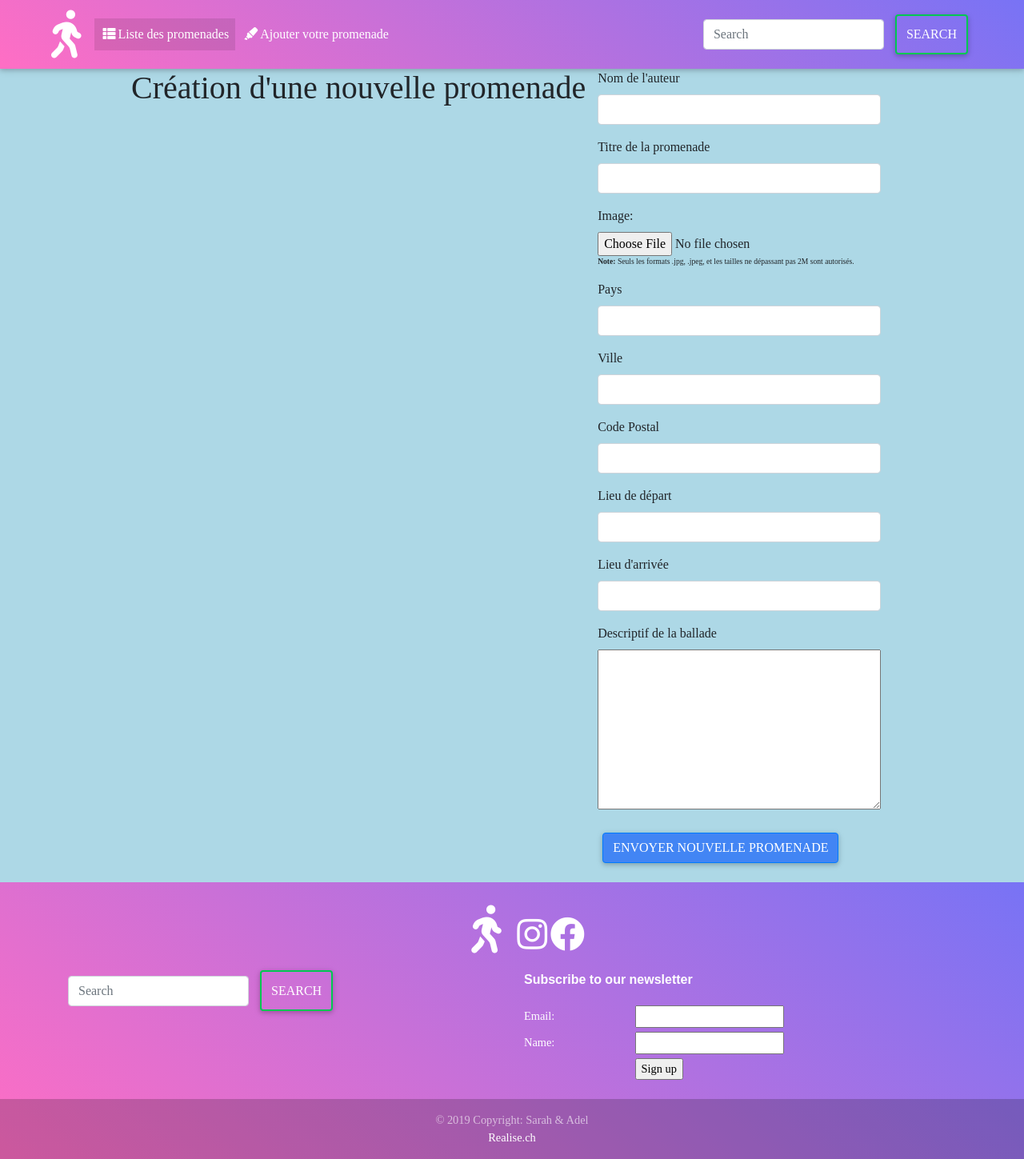
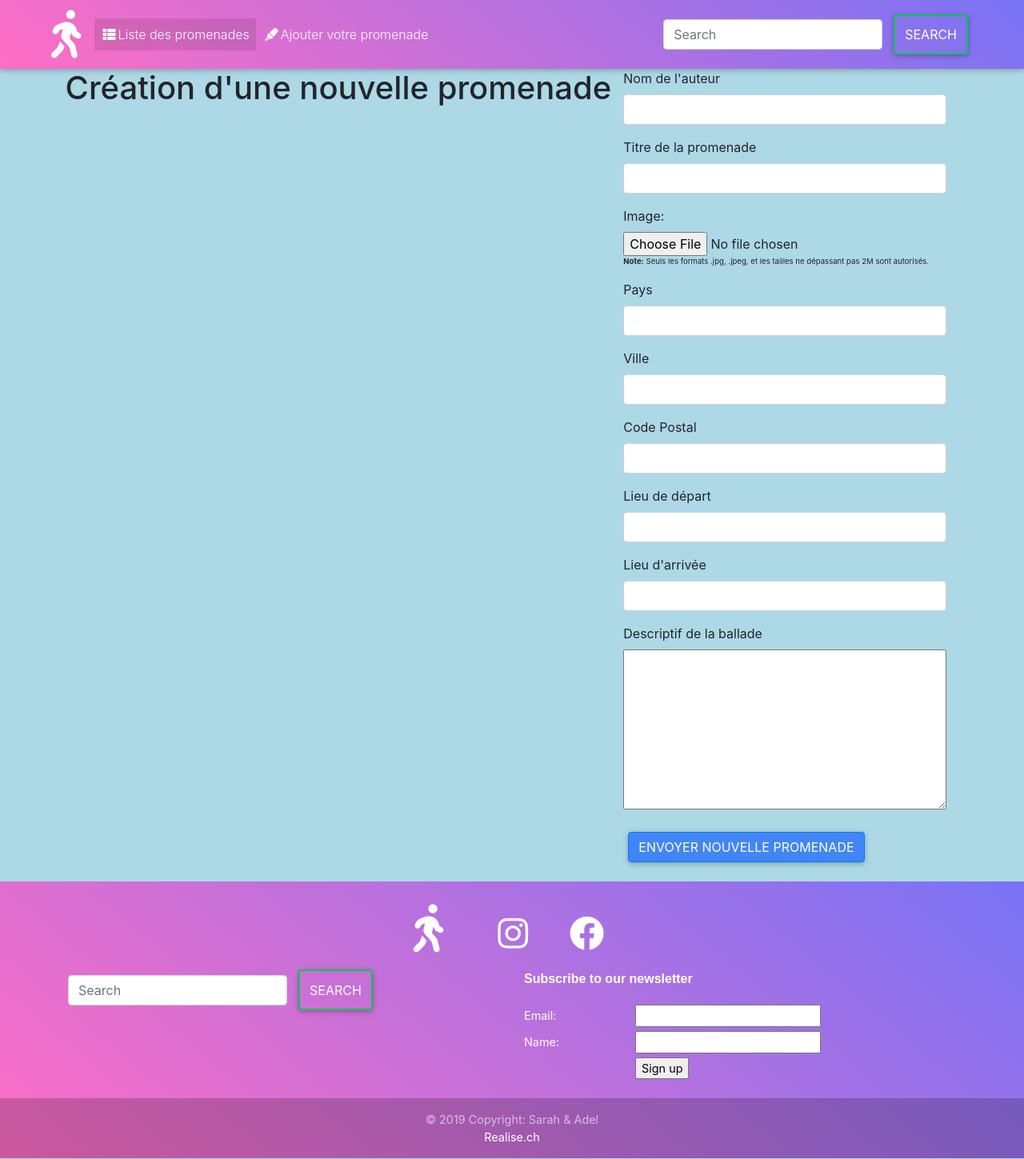
Before and after one commit to ramosarah/projet6, a PHP site: page /ajouterPromenade.php in a window 1280 px wide. Shown: the whole page at 80% size. Run offline with PHP 8.4, Linux system fonts and the light colour scheme; some libraries are stand-ins or nearby versions; some web fonts are replaced.

Commit message:
footer icon

```diff
--- a/www/footer.php
+++ b/www/footer.php
@@ -11,9 +11,9 @@
         <div class="row justify-content-around ">
             <ul style="list-style-type: none">
                 <li>
-                    <a class="navbar-brand logo text-white" href="index.php"><i class="fas fa-walking fa-3x"></i></a>
-                    <a href="http://instagram.com"><i class="fab fa-instagram fa-3x"></i></a>
-                    <a href="http://facebook.com"><i class="fab fa-facebook fa-3x"></i></a>
+                    <a class="navbar-brand logo text-white" href="index.php"><i class="fas fa-walking fa-3x mr-5"></i></a>
+                    <a href="http://instagram.com"><i class="fab fa-instagram fa-3x mr-5"></i> </a>
+                    <a href="http://facebook.com"> <i class="fab fa-facebook fa-3x mr-5"></i></a>
                 </li>
             </ul>
         </div>
--- a/www/style.css
+++ b/www/style.css
@@ -18,15 +18,13 @@
     text-align: center;
     width: 250px;
 }
-body{
-font-family: 'JelleeRoman';
-}
+
 
 
 /* CSS de Sarah*/
-.form-bg {
+ .form-bg {
     background-color: lightblue;
-    font-family: 'JelleeRoman';
+
 }
 h1 {
     text-align: center;
```
